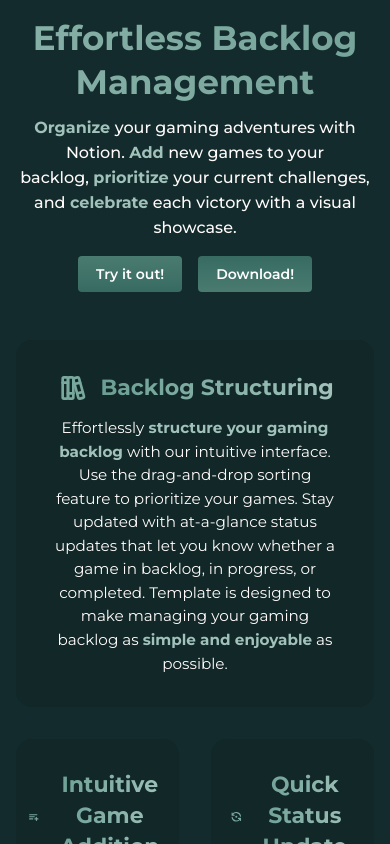
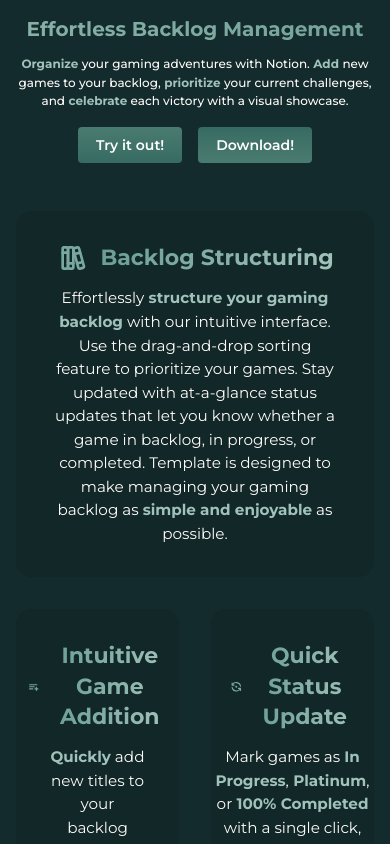
Before and after one commit to Hartaithan/trophy-hunt-template, a Next.js app: page / in a window 390 px wide. Built offline with nearby package versions, Linux system fonts and the light colour scheme; no server answers.

Commit message:
hero section responsive layout

```diff
--- a/sections/HeroSection/HeroSection.module.css
+++ b/sections/HeroSection/HeroSection.module.css
@@ -2,6 +2,9 @@
   width: 100%;
   flex-direction: column;
   align-items: center;
+  @media (max-width: 24rem) {
+    margin-top: 3rem;
+  }
 }
 
 .title,
@@ -14,13 +17,40 @@
   line-height: var(--mantine-h1-line-height);
   font-size: var(--mantine-h1-font-size);
   margin-bottom: var(--mantine-spacing-sm);
+  @media (max-width: $mantine-breakpoint-sm) {
+    font-weight: var(--mantine-h2-font-weight);
+    line-height: var(--mantine-h2-line-height);
+    font-size: var(--mantine-h2-font-size);
+  }
+  @media (max-width: $mantine-breakpoint-xs) {
+    font-size: var(--mantine-font-size-xl);
+  }
 }
 
 .description {
   max-width: 600px;
   font-weight: 500;
+  @media (max-width: $mantine-breakpoint-sm) {
+    font-size: var(--mantine-font-size-sm);
+  }
+  @media (max-width: $mantine-breakpoint-xs) {
+    font-size: var(--mantine-font-size-xs);
+  }
+}
+
+.links {
+  justify-content: center;
+  align-items: center;
+  @media (max-width: 18rem) {
+    margin-top: var(--mantine-spacing-lg);
+    flex-direction: column;
+    gap: var(--mantine-spacing-xs);
+  }
 }
 
 .link {
   margin-top: var(--mantine-spacing-md);
+  @media (max-width: 18rem) {
+    margin-top: 0px;
+  }
 }
--- a/sections/HeroSection/HeroSection.tsx
+++ b/sections/HeroSection/HeroSection.tsx
@@ -41,7 +41,7 @@ const HeroSection: FC = () => {
         <Text {...highlight}>&nbsp;celebrate&nbsp;</Text>
         each victory with a visual showcase.
       </Text>
-      <Group>
+      <Group className={classes.links}>
         <Button
           className={classes.link}
           variant="gradient"
```
